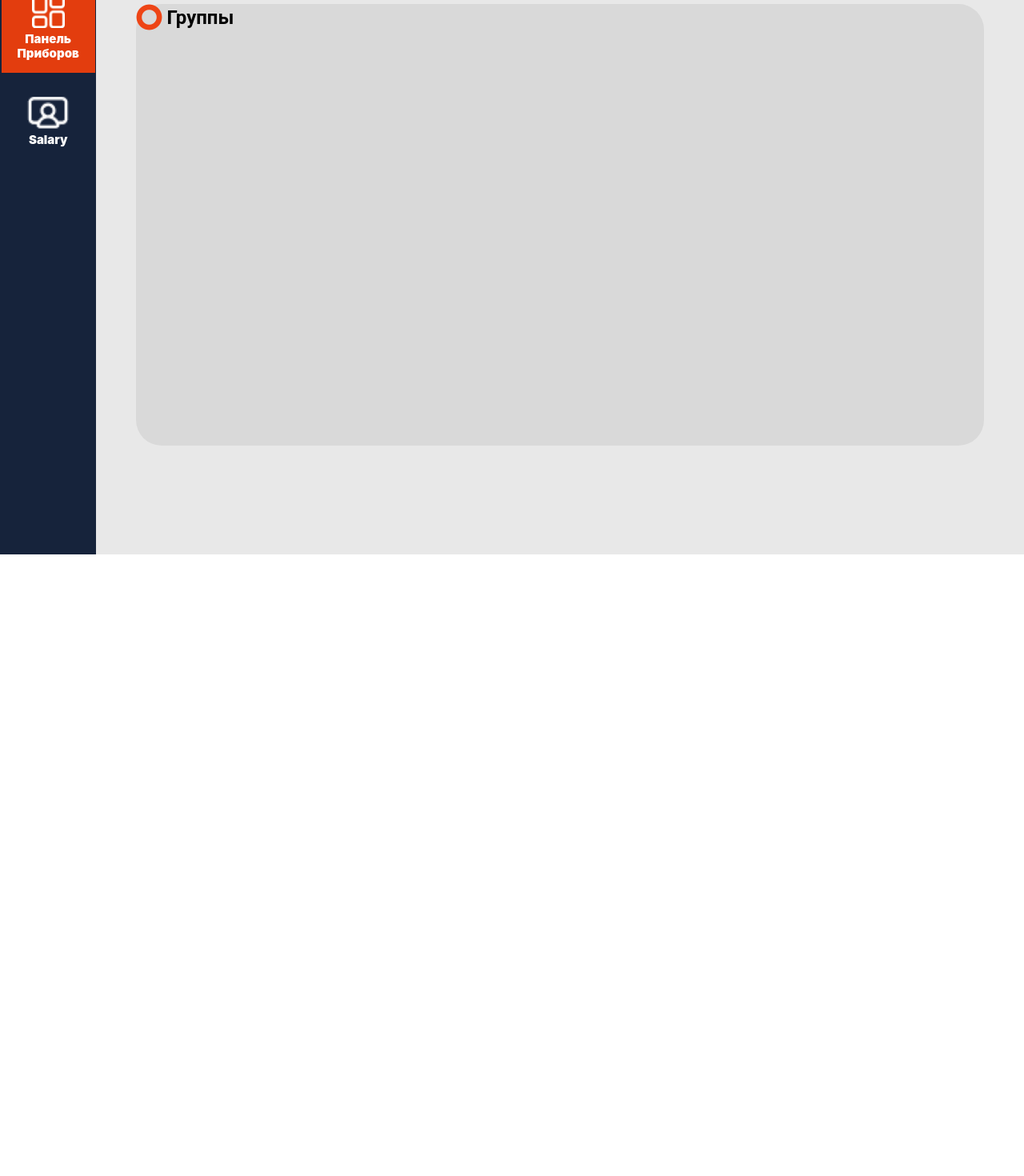
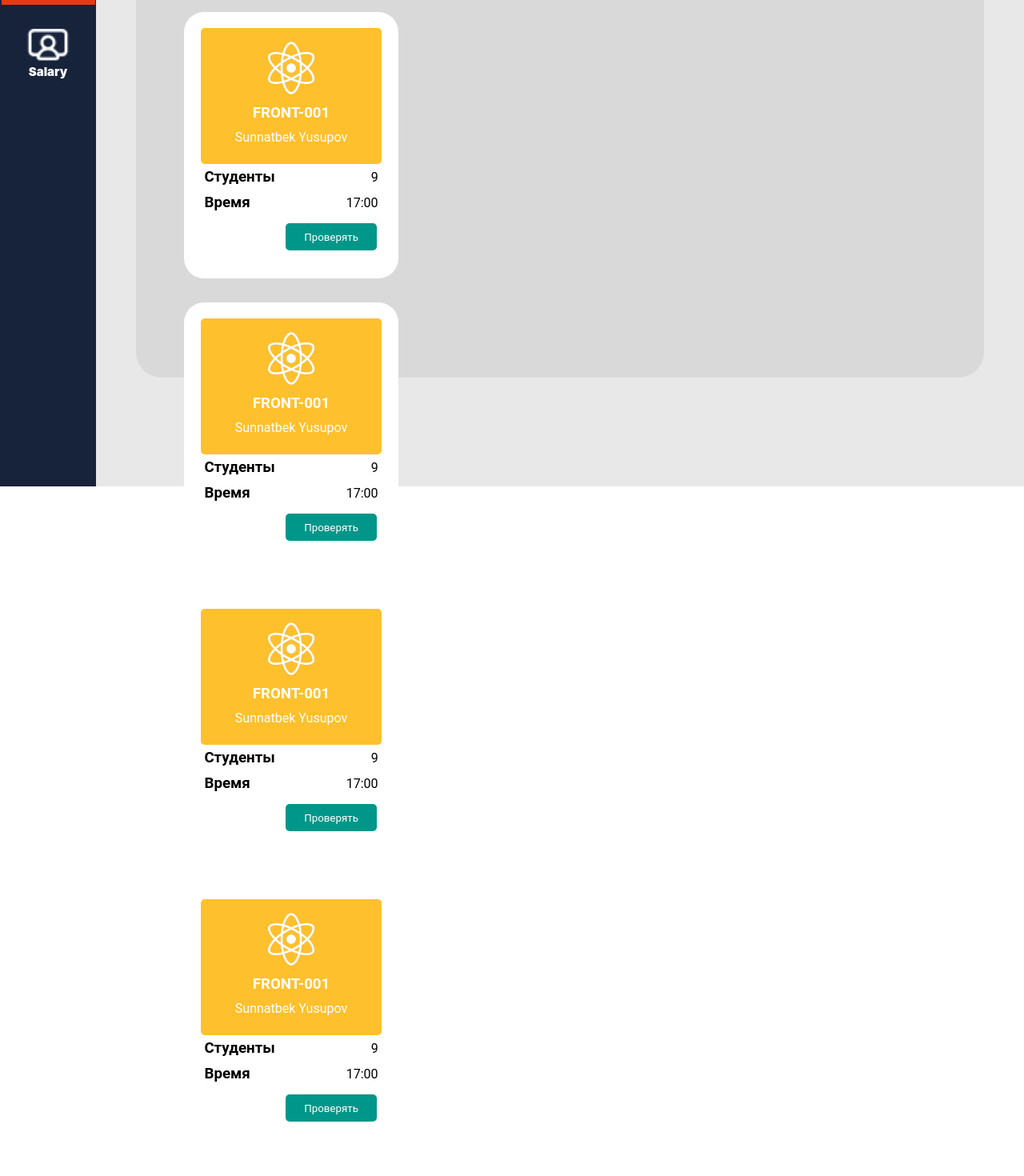
Before and after one commit to gayratovdv/fhakathon, a React (Create React App) app: page /home/groups in a window 1280 px wide. Shown: the part 120-1590 px from the top of the page at 80% size. Before the commit the page ends 813 px from the top, so only its background shows below. Built offline with nearby package versions, Linux system fonts and the light colour scheme.

Commit message:
something

```diff
--- a/src/components/Group/group.css
+++ b/src/components/Group/group.css
@@ -4,6 +4,7 @@
   border-radius: 32px;
   background: #d9d9d9;
   margin: 40px 50px;
+  padding: 20px 30px;
 }
 
 .group__content {
@@ -11,3 +12,66 @@
   gap: 5px;
   align-items: center;
 }
+
+.group-hr {
+  border: 1px solid #e0e0e0;
+  width: 100%;
+  margin-top: 10px;
+}
+
+.group__card--card {
+  width: 268px;
+  height: 333px;
+  border-radius: 25px;
+  background: #ffffff;
+  display: flex;
+  flex-direction: column;
+  align-items: center;
+  padding: 20px 0;
+  margin: 30px;
+}
+
+.group__card--card-content {
+  width: 226px;
+  height: 170px;
+  border-radius: 5px;
+  background: #ffc02d;
+  display: flex;
+  flex-direction: column;
+  align-items: center;
+  padding: 15px 0;
+  gap: 10px;
+  color: white;
+  img {
+    object-fit: contain;
+    width: 70px;
+    height: 70px;
+  }
+}
+
+.group__card--card-wrapper {
+  display: flex;
+  justify-content: space-between;
+  align-items: center;
+  gap: 120px;
+  margin: 5px 0;
+}
+
+.group__card--card-button {
+  width: 114px;
+  height: 34px;
+  border-radius: 5px;
+  background: #009689;
+  border: none;
+  outline: none;
+  margin: 10px 0 0 100px;
+  color: white;
+  cursor: pointer;
+  transition: all 0.5s ease-out;
+}
+
+.group__card--card-button:hover {
+  border: 2px solid #009689;
+  background-color: transparent;
+  color: #009689;
+}
--- a/src/components/Group/group.jsx
+++ b/src/components/Group/group.jsx
@@ -9,6 +9,87 @@ const GroupCard = () => {
         <img src={Images.circleImage} alt="Image1" />
         <h2>Группы</h2>
       </div>
+      <hr className="group-hr" />
+      <div className="group__card--card">
+        <div className="group__card--card-content">
+          <img src={Images.reactImage} alt="Image1" />
+          <h3>FRONT-001</h3>
+          <p>Sunnatbek Yusupov</p>
+        </div>
+        <div className="group__card--card-wrapper">
+          <h3>Студенты</h3>
+          <p>9</p>
+        </div>
+        <div className="group__card--card-wrapper">
+          <h3>Время</h3>
+          <p>17:00</p>
+        </div>
+        <button className="group__card--card-button">Проверять</button>
+      </div>
+      <div className="group__card--card">
+        <div className="group__card--card-content">
+          <img src={Images.reactImage} alt="Image1" />
+          <h3>FRONT-001</h3>
+          <p>Sunnatbek Yusupov</p>
+        </div>
+        <div className="group__card--card-wrapper">
+          <h3>Студенты</h3>
+          <p>9</p>
+        </div>
+        <div className="group__card--card-wrapper">
+          <h3>Время</h3>
+          <p>17:00</p>
+        </div>
+        <button className="group__card--card-button">Проверять</button>
+      </div>
+      <div className="group__card--card">
+        <div className="group__card--card-content">
+          <img src={Images.reactImage} alt="Image1" />
+          <h3>FRONT-001</h3>
+          <p>Sunnatbek Yusupov</p>
+        </div>
+        <div className="group__card--card-wrapper">
+          <h3>Студенты</h3>
+          <p>9</p>
+        </div>
+        <div className="group__card--card-wrapper">
+          <h3>Время</h3>
+          <p>17:00</p>
+        </div>
+        <button className="group__card--card-button">Проверять</button>
+      </div>
+      <div className="group__card--card">
+        <div className="group__card--card-content">
+          <img src={Images.reactImage} alt="Image1" />
+          <h3>FRONT-001</h3>
+          <p>Sunnatbek Yusupov</p>
+        </div>
+        <div className="group__card--card-wrapper">
+          <h3>Студенты</h3>
+          <p>9</p>
+        </div>
+        <div className="group__card--card-wrapper">
+          <h3>Время</h3>
+          <p>17:00</p>
+        </div>
+        <button className="group__card--card-button">Проверять</button>
+      </div>
+      <div className="group__card--card">
+        <div className="group__card--card-content">
+          <img src={Images.reactImage} alt="Image1" />
+          <h3>FRONT-001</h3>
+          <p>Sunnatbek Yusupov</p>
+        </div>
+        <div className="group__card--card-wrapper">
+          <h3>Студенты</h3>
+          <p>9</p>
+        </div>
+        <div className="group__card--card-wrapper">
+          <h3>Время</h3>
+          <p>17:00</p>
+        </div>
+        <button className="group__card--card-button">Проверять</button>
+      </div>
     </div>
   );
 };
--- a/src/pages/Groups/group.jsx
+++ b/src/pages/Groups/group.jsx
@@ -7,7 +7,6 @@ import "./groups.css"
 const GroupsPage = () => {
   return (
     <div>
-      <Navbar />
       <div className="main-content">
         <Sidebar />
         <GroupCard />
--- a/src/utils/images.js
+++ b/src/utils/images.js
@@ -3,6 +3,7 @@ import leftIcon from "../assets/Выход.png";
 import groupImage from "../assets/image 4.png";
 import salaryImage from "../assets/image 5.png";
 import circleImage from "../assets/image 6.png";
+import reactIMage from "../assets/image 2.png";
 
 const Images = {
   navbarLogo: navbarLogo,
@@ -10,6 +11,7 @@ const Images = {
   groupImage: groupImage,
   salaryImage: salaryImage,
   circleImage: circleImage,
+  reactImage: reactIMage,
 };
 
 export default Images;
```
Also changed, not shown: src/assets/image 2.png (added).
